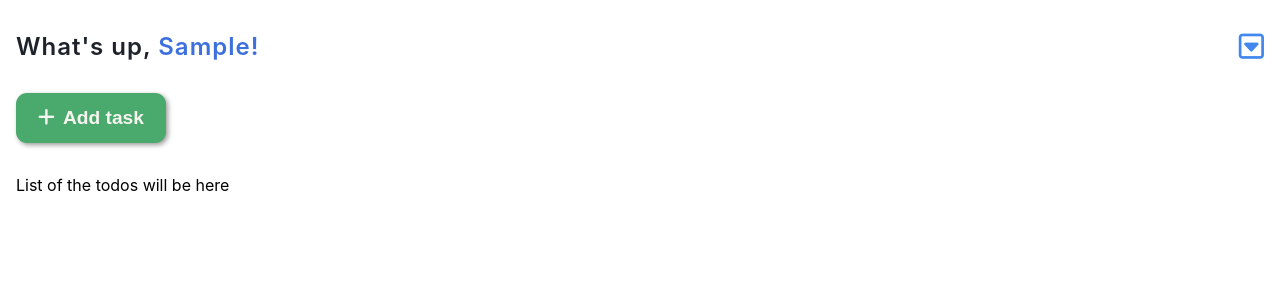
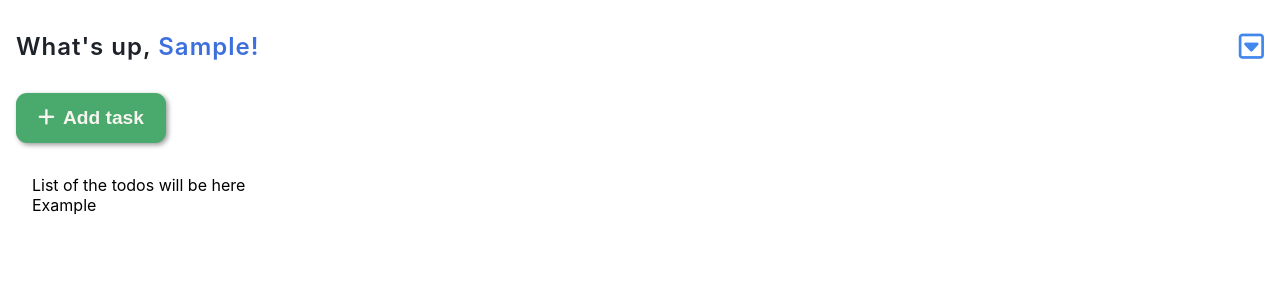
Before and after one commit to mrLuisFer/todolist, a React (Create React App) app: page /home in a window 1280 px wide. Both pictures are taken after typing "Sample" into the empty fields and a click on the button "LOGIN". Shown: the top 300 px of the page. Built offline with nearby package versions, Linux system fonts and the light colour scheme.

Commit message:
fix: Tasks now appear and render correctly

```diff
--- a/src/components/ListTodos/ListTodos.jsx
+++ b/src/components/ListTodos/ListTodos.jsx
@@ -1,19 +1,13 @@
-import React, { useState } from 'react'
+import React, { useState, useEffect } from 'react'
 import { ListTodosStyled } from './ListTodos.styles.jsx'
 
-export default function ListTodos() {
-  const [tasksValuesParsed, setTasksValuesParsed] = useState([])
-  const tasksValues = localStorage.getItem('tasksValues')
-
-  if (tasksValues !== null && tasksValues !== undefined) {
-    setTasksValuesParsed(JSON.parse(tasksValues))
-  }
+export default function ListTodos({tasksValue}) {
 
   return (
     <ListTodosStyled>
       <p>List of the todos will be here</p>
-      {tasksValuesParsed.map((tasksValue) => (
-        <div key={tasksValue.id}>{tasksValue.task}</div>
+      {tasksValue.map((todoValue) => (
+        <div key={todoValue.id}>{todoValue.task}</div>
       ))}
     </ListTodosStyled>
   )
--- a/src/components/TaksDashboard/TaskDashboardModal/TaskDashBoardModal.jsx
+++ b/src/components/TaksDashboard/TaskDashboardModal/TaskDashBoardModal.jsx
@@ -11,17 +11,10 @@ import { TasksDashboardModalContainer, TDFullWidth } from './TaskDashboardModal.
  *
  * @returns JSX.Element
  */
-export default function TaskDashBoardModal() {
+export default function TaskDashBoardModal({ taskValue, setTaskValue }) {
   const [showDescription, setShowDescription] = useState(false)
   const [taskInput, setTaskInput] = useState('')
   const [descriptionInput, setDescriptionInput] = useState('')
-  const [taskValue, setTaskValue] = useState([
-    {
-      task: 'Example',
-      description: 'Add a new task',
-      id: '0',
-    },
-  ])
 
   const handleChangeTaskValue = (e) => {
     const eventValue = e.target.value
@@ -46,7 +39,7 @@ export default function TaskDashBoardModal() {
 
       try {
         localStorage.setItem('tasksValues', JSON.stringify(taskValue))
-      } catch(error) {
+      } catch (error) {
         console.log(error)
       }
 
--- a/src/components/TaksDashboard/TasksDashboard.jsx
+++ b/src/components/TaksDashboard/TasksDashboard.jsx
@@ -2,11 +2,20 @@ import React, { useEffect, useState } from 'react'
 
 import Modal from 'components/Modal/Modal'
 import TaskDashBoardModal from './TaskDashboardModal/TaskDashBoardModal'
+import ListTodos from '../ListTodos/ListTodos.jsx'
 
 import { TasksDashboardContainer, TasksDashboardButton } from './TasksDashboard.styles'
 
 export default function TasksDashboard() {
   const [isModalOpen, setIsModalOpen] = useState(false)
+
+  const [taskValue, setTaskValue] = useState([
+    {
+      task: 'Example',
+      description: 'Add a new task',
+      id: '0',
+    },
+  ])
 
   const handleOpenModal = () => {
     setIsModalOpen(true)
@@ -28,13 +37,17 @@ export default function TasksDashboard() {
       </TasksDashboardButton>
       {isModalOpen ? (
         <Modal
-          jsxComponent={<TaskDashBoardModal closeModalFunc={handleCloseModal} />}
+          jsxComponent={
+            <TaskDashBoardModal taskValue={taskValue} setTaskValue={setTaskValue} />
+          }
           elementId='task-modal'
           closeFunc={handleCloseModal}
         />
       ) : (
         ''
       )}
+
+      <ListTodos tasksValue={taskValue} />
     </TasksDashboardContainer>
   )
 }
--- a/src/views/Home/Home.jsx
+++ b/src/views/Home/Home.jsx
@@ -2,11 +2,10 @@ import React, { useEffect, useState } from 'react'
 import { useHistory } from 'react-router-dom'
 import Header from 'components/Header/Header'
 import TasksDashboard from 'components/TaksDashboard/TasksDashboard'
-import ListTodos from '../../components/ListTodos/ListTodos.jsx'
 import { log } from 'utils/functions/log'
 
 export default function Home() {
-  const [userName] = useState(localStorage.getItem('userName'))
+  const [userName, setUserName] = useState(localStorage.getItem('userName'))
   const history = useHistory()
 
   log(userName)
@@ -15,11 +14,18 @@ export default function Home() {
     history.push('/')
   }
 
+  useEffect(() => {
+    const usernameChecked = localStorage.getItem('userName')
+    if (usernameChecked !== null) {
+      setUserName(usernameChecked)
+    }
+    return null
+  }, [])
+
   return (
     <section>
       <Header username={userName} />
       <TasksDashboard />
-      <ListTodos />
     </section>
   )
 }
```
